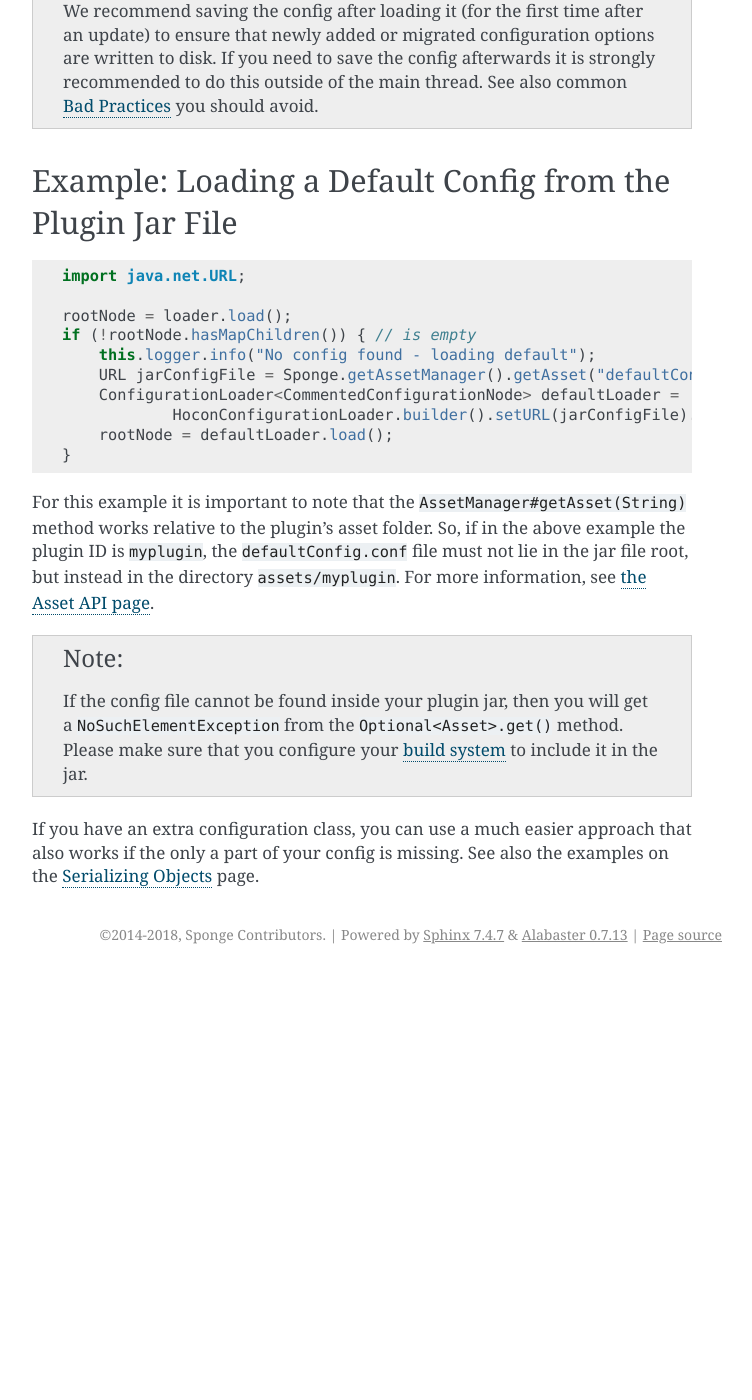
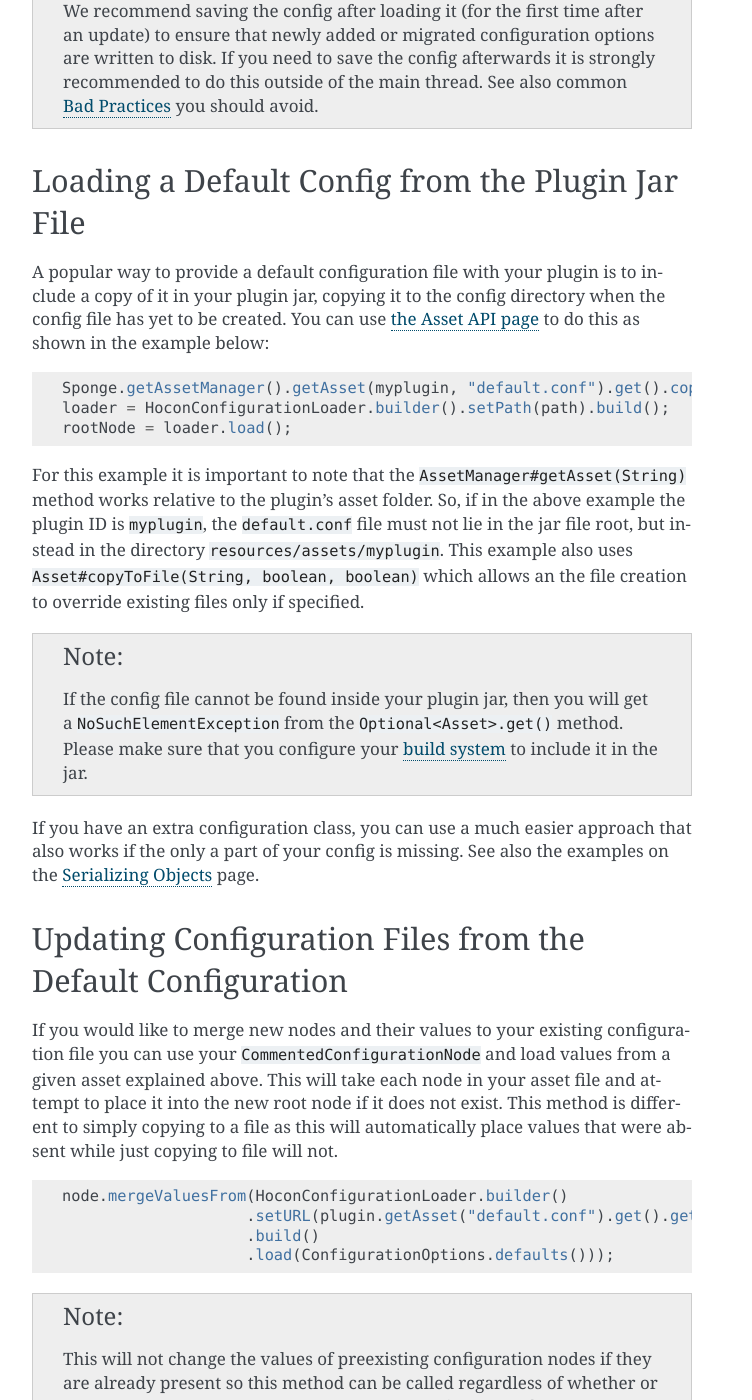
Before and after one commit to SpongePowered/SpongeDocs, a Sphinx documentation site: the page built from source/plugin/configuration/loaders.rst, in a window 1280 px wide and 1400 px high, scrolled down 3071 px. Shown: the whole window, without its empty margins (388-1140 px from the left). Built offline with Sphinx 7.4.7, drawn with Linux system fonts in a browser that asks for light colours; pages that are not in the unit, such as notebooks, are missing from menus; cross-references to code outside the pages are shown as plain code; before the commit the page ends 4045 px from its top, so only the background shows below that; some of the changed text lies outside the part shown.

Commit message:
Added section for merging asset nodes (#801)
* Added section for merging asset nodes

Created an additional section in the AssetAPI docs for how to merge nodes from an existing Asset to a current configuration node. Have had several people ask for something like this and it seems to be better to set this here than in the configuration node section as chronologically the user may not have looked at assets yet which is required here.

* Removed previous commit section

will be adding it to under the default config area instead

* Moved merge node section to loaders from assets

Was recommended that this section be moved here for better categorization from my previous commit. Also added an extra note explaining how the nodes will not replace existing nodes but rather only set them up if they are virtual.

* Resolved merge conflict with title being too short

* Re: Fixed merge conflict

Apparently the viewer doesn't reflect how long the underline actually is so its been shorter the entire time

* Re:Re fixed merge conflict

I STG you should never try to fix things when you just wake up. This should fix it up now

* Removed redundant code + added explanations

Previous load from default config was using the AssetAPI but still declared it as a separate URL and had a check to see if the map was empty in an if statement which is a bit more boilerplate than needed. Replaced that with the `copyToFile(path, false, true)` method so its easier to use. Also added explanations as to why you'd use mergeValuesFrom instead of simply copying them as the two have different uses.

* Asset names matching change

Changed the names for the assets to all be default.conf

* Changed headline for syntax + added "Example"

* Wording changes + markup modifications

Removed any excessive headline markup and changed up the wording for why you should use copyToFile() instead of checking for an empty node.

* Changed all DualSpiral Suggestions

Removed redundant line
Changed things off of example to make entire sections explaining things
Specified that the asset must lie in resources/assets/myplugin as some have been confused where to put it before
Added link to JavaDocs for Asset#copyToFile()

* Fixed syntax

```diff
--- a/source/plugin/configuration/loaders.rst
+++ b/source/plugin/configuration/loaders.rst
@@ -12,6 +12,7 @@ Configuration Loaders
     ninja.leaping.configurate.loader.AbstractConfigurationLoader.Builder
     ninja.leaping.configurate.loader.ConfigurationLoader
     org.spongepowered.api.asset.AssetManager
+    org.spongepowered.api.asset.Asset
     java.lang.String
     java.net.URL
     java.nio.file.Path
@@ -135,26 +136,22 @@ Again, errors will be propagated as an ``IOException`` and must be handled.
     strongly recommended to do this outside of the main thread. See also common :doc:`/plugin/practices/bad` you should
     avoid.
 
-Example: Loading a Default Config from the Plugin Jar File
-~~~~~~~~~~~~~~~~~~~~~~~~~~~~~~~~~~~~~~~~~~~~~~~~~~~~~~~~~~
+Loading a Default Config from the Plugin Jar File
+~~~~~~~~~~~~~~~~~~~~~~~~~~~~~~~~~~~~~~~~~~~~~~~~~
+
+A popular way to provide a default configuration file with your plugin is to include a copy of it in your plugin jar, copying it to the config directory when the config file has yet to be created. You can use :doc:`the Asset API page <../assets>` to do this as shown in the example below:
 
 .. code-block:: java
 
-    import java.net.URL;
-
+    Sponge.getAssetManager().getAsset(myplugin, "default.conf").get().copyToFile(path, false, true);
+    loader = HoconConfigurationLoader.builder().setPath(path).build();
     rootNode = loader.load();
-    if (!rootNode.hasMapChildren()) { // is empty
-        this.logger.info("No config found - loading default");
-        URL jarConfigFile = Sponge.getAssetManager().getAsset("defaultConfig.conf").get().getUrl();
-        ConfigurationLoader<CommentedConfigurationNode> defaultLoader =
-                HoconConfigurationLoader.builder().setURL(jarConfigFile).build();
-        rootNode = defaultLoader.load();
-    }
 
 For this example it is important to note that the :javadoc:`AssetManager#getAsset(String)` method works relative to the
-plugin's asset folder. So, if in the above example the plugin ID is ``myplugin``, the ``defaultConfig.conf`` file
-must not lie in the jar file root, but instead in the directory ``assets/myplugin``. For more information, see
-:doc:`the Asset API page <../assets>`.
+plugin's asset folder. So, if in the above example the plugin ID is ``myplugin``, the ``default.conf`` file
+must not lie in the jar file root, but instead in the directory ``resources/assets/myplugin``. This example also uses
+:javadoc:`Asset#copyToFile(String, boolean, boolean)` which allows an the file creation to override existing
+files only if specified.
 
 .. note::
 
@@ -164,3 +161,23 @@ must not lie in the jar file root, but instead in the directory ``assets/myplugi
 
 If you have an extra configuration class, you can use a much easier approach that also works if the only a part of your
 config is missing. See also the examples on the :doc:`serialization` page.
+
+Updating Configuration Files from the Default Configuration
+~~~~~~~~~~~~~~~~~~~~~~~~~~~~~~~~~~~~~~~~~~~~~~~~~~~~~~~~~~~
+
+If you would like to merge new nodes and their values to your existing configuration file you can use your
+``CommentedConfigurationNode`` and load values from a given asset explained above. This will take each node in
+your asset file and attempt to place it into the new root node if it does not exist. This method is different to simply
+copying to a file as this will automatically place values that were absent while just copying to file will not.
+
+.. code-block:: java
+
+    node.mergeValuesFrom(HoconConfigurationLoader.builder()
+                        .setURL(plugin.getAsset("default.conf").get().getUrl())
+                        .build()
+                        .load(ConfigurationOptions.defaults()));
+
+.. note::
+
+    This will not change the values of preexisting configuration nodes if they are already present so this method can
+    be called regardless of whether or not the server already has a previous version of your configuration.
```
